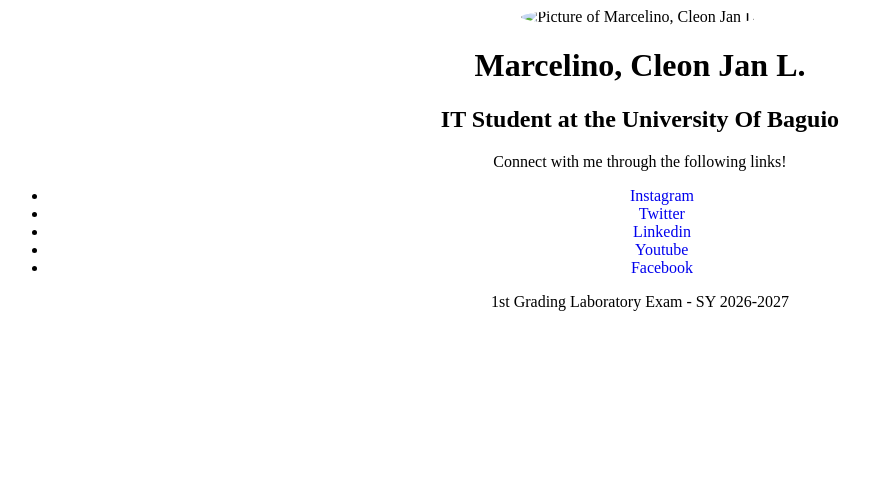
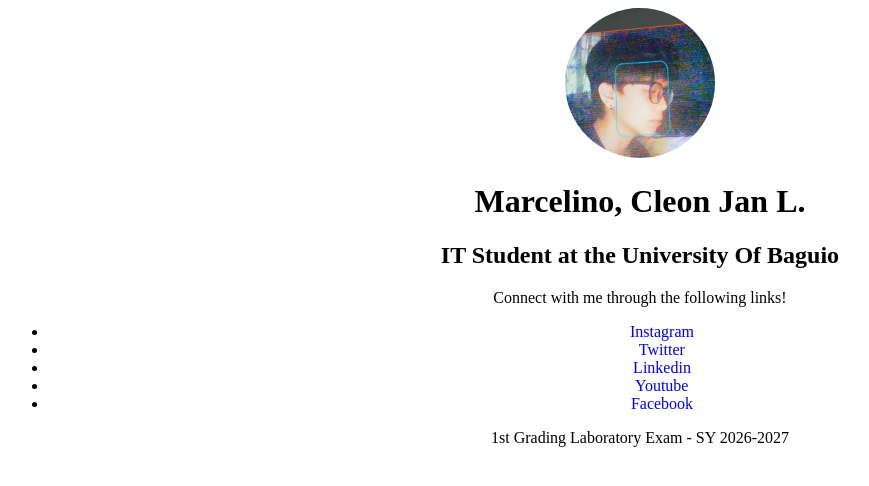
Before and after one commit to cleon-m/First-Grading-Examination, a plain HTML site: page index.html in a window 1280 px wide. Shown: the whole page, without its empty margins (0-869 px from the left). Drawn offline with Linux system fonts and the light colour scheme.

Commit message:
Fixed face not showing

```diff
--- a/index.html
+++ b/index.html
@@ -8,7 +8,7 @@
 <body>
 
     <div style="text-align: center;">
-        <img src="Screenshot 2026-09-17 144255.png" alt="Picture of Marcelino, Cleon Jan L." style="border-radius: 50%;", width="150px", height="150px"></a>
+        <img src="face.png" alt="Picture of Marcelino, Cleon Jan L." style="border-radius: 50%;", width="150px", height="150px"></a>
         <h1>Marcelino, Cleon Jan L.</h1>
         <h2>IT Student at the University Of Baguio</h2>
         <p>Connect with me through the following links!</p>
```
